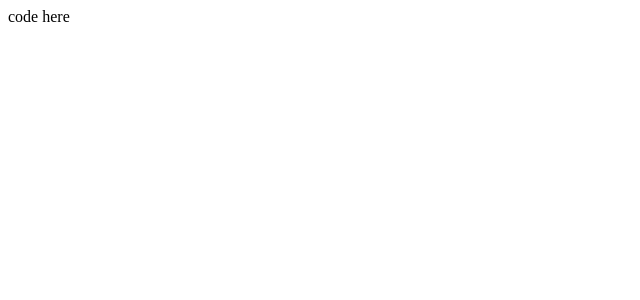
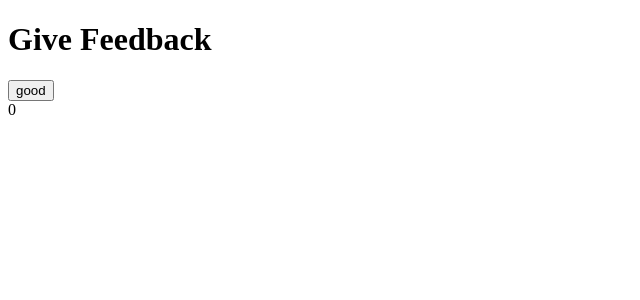
Before and after one commit to Cheese-5040/fullstackopen, a React (Create React App) app in the folder part1/1.6_unicafe/: page / in a window 1280 px wide. Shown: the top 300 px of the page, without its empty margins (0-640 px from the left). Built offline with nearby package versions, Linux system fonts and the light colour scheme.

Commit message:
set good issue

```diff
--- a/part1/1.6_unicafe/src/App.js
+++ b/part1/1.6_unicafe/src/App.js
@@ -1,14 +1,25 @@
 import React, { useState } from 'react'
+const Display = props => <div> {props.value}</div>
+
+//define button component
+const Button = (props) =>(
+  <button onClick= {props.handleClick}>{props.text}</button>
+)
 
 const App = () => {
   // save clicks of each button to its own state
   const [good, setGood] = useState(0)
   const [neutral, setNeutral] = useState(0)
   const [bad, setBad] = useState(0)
-
+  const setGoodToValue = (newValue) =>{ //setToValue function , take in newValue
+    setGood(newValue);
+    console.log(good)
+  }
   return (
     <div>
-      code here
+      <h1>Give Feedback</h1>
+      <Button onClick= {()=>setGoodToValue(good+1)} text = "good" />
+      <Display value = {good}/>
     </div>
   )
 }
```
